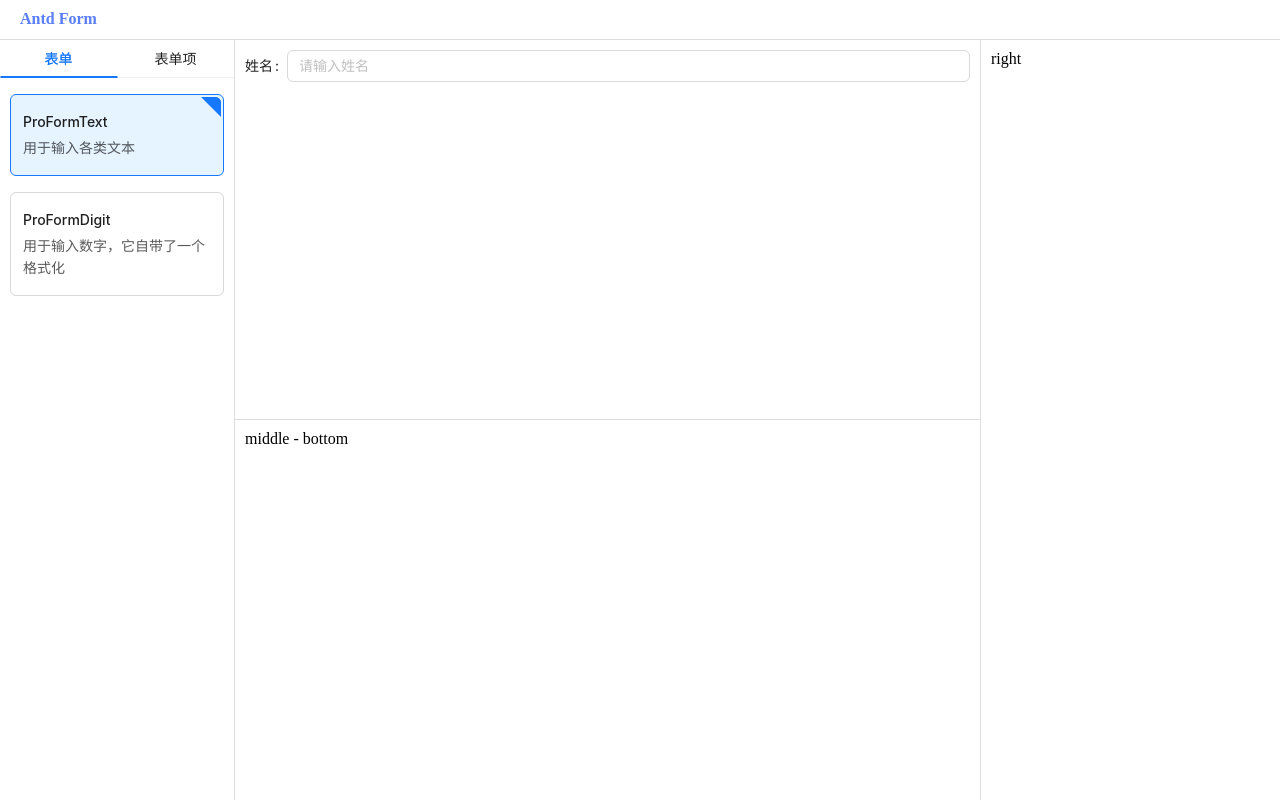
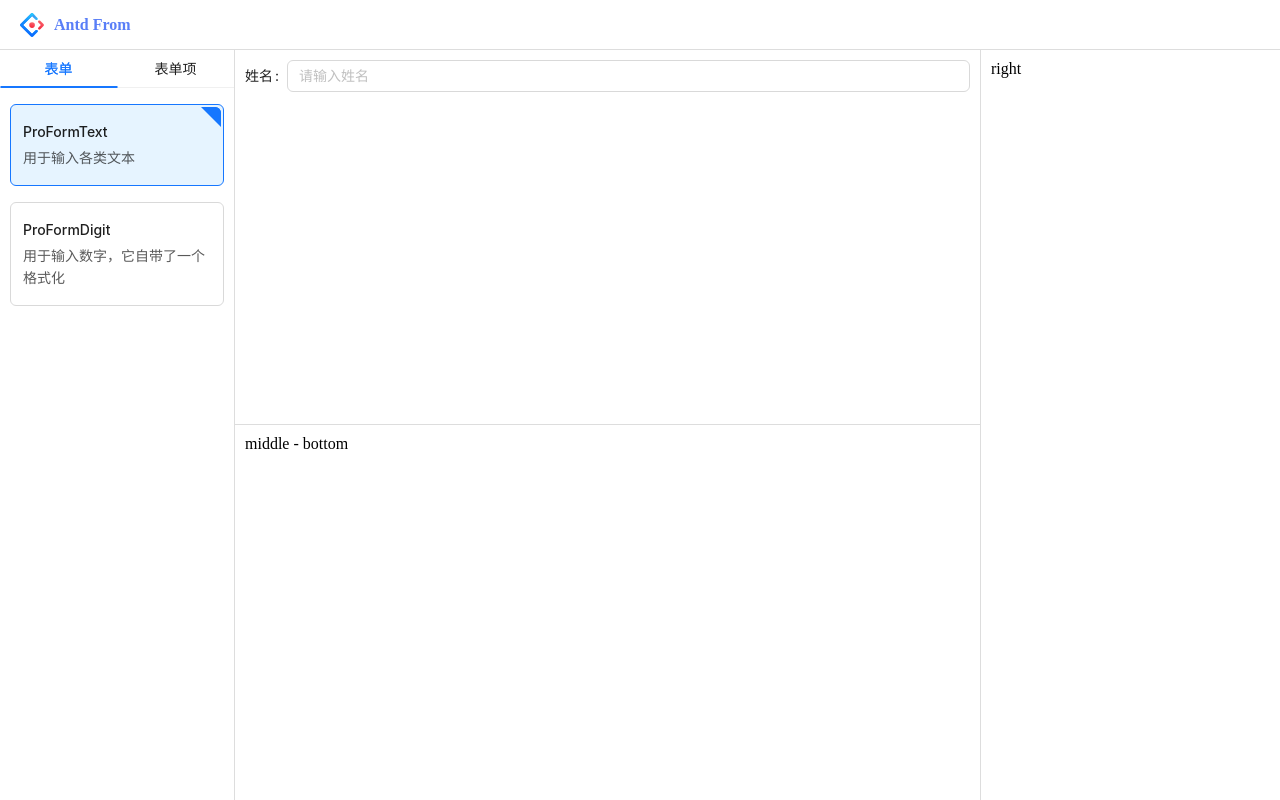
Before and after one commit to ChatGavin/gavin-park, a React (Vite) app: page /form in a window 1280 px wide. Built offline with nearby package versions, Linux system fonts and the light colour scheme.

Commit message:
feat:modify header styles

```diff
--- a/src/view/form/layout/Header.jsx
+++ b/src/view/form/layout/Header.jsx
@@ -1,12 +1,14 @@
 //
 import styles from '../style/layout.module.css'
+import SvgIcon from "@component/icon/index.jsx";
 
 function App() {
     return (
         <div className={styles.header}>
             <div className={styles.flex}>
-                <div className={styles.title}>
-                    Antd Form
+                <div className={styles.logo}>
+                    <SvgIcon name='antd'/>
+                    <div className={styles.title}>Antd From</div>
                 </div>
             </div>
         </div>
--- a/src/view/form/style/layout.module.css
+++ b/src/view/form/style/layout.module.css
@@ -25,7 +25,7 @@
 /**/
 .header {
     width: 100%;
-    height: 40px;
+    height: 50px;
     padding: 0 20px;
     overflow: hidden;
     display: flex;
@@ -34,7 +34,15 @@
     border-bottom: 1px solid var(--border);
 }
 
+.logo {
+    display: flex;
+    align-items: center;
+}
+
 .title {
+    height: 50px;
+    line-height: 50px;
+    margin-left: 10px;
     font-size: 16px;
     font-weight: bold;
     color: var(--geekblue);
@@ -43,7 +51,7 @@
 /**/
 .main {
     display: flex;
-    height: calc(100vh - 40px);
+    height: calc(100vh - 50px);
     box-sizing: border-box;
     overflow: hidden;
 }
```
